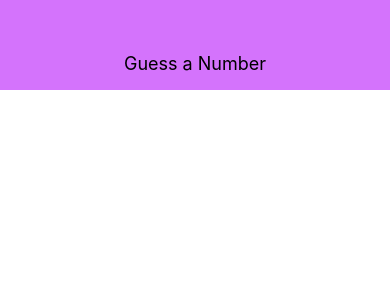
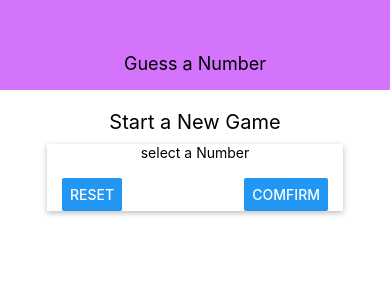
Before and after one commit to faustlarsen/react-native-guess-number, a React Native app: screen / in a window 390 px wide. Shown: the top 300 px of the page. Built offline with nearby package versions, Linux system fonts and the light colour scheme.

Commit message:
add styling to buttons

```diff
--- a/App.js
+++ b/App.js
@@ -1,12 +1,13 @@
 import React from 'react';
 import { StyleSheet, View } from 'react-native';
 import Header from './components/Header';
+import StartGameScreen from './screens/StartGameScreen';
 
 export default function App() {
   return (
     <View style={styles.screen}>
       <Header title='Guess a Number'/>
-
+      <StartGameScreen />
     </View>
   );
 }
--- a/screens/StartGame.js
+++ /dev/null
@@ -1,2 +0,0 @@
-import React from 'react';
-import { StyleSheet, View, Text} from 'react-native';
--- /dev/null
+++ b/screens/StartGameScreen.js
@@ -0,0 +1,53 @@
+import React from 'react';
+import { StyleSheet, View, Text, TextInput, Button} from 'react-native';
+
+const StartGameScreen = props => {
+  return (
+    <View style={styles.screen}>
+      <Text style={styles.title}>Start a New Game</Text>
+      <View style={styles.inputContainer}>
+        <Text>select a Number</Text>
+        <TextInput />
+        <View style={styles.buttonContainer}>
+          <Button title='Reset' onPress={() => {}}/>
+          <Button title='Comfirm' onPress={() => {}}/>
+        </View>
+      </View>
+    </View>
+  )
+};
+
+const styles = StyleSheet.create({
+  screen: {
+    flex: 1,
+    padding: 10,
+    alignItems: 'center',
+    shadowColor: 'black'
+  },
+  title: {
+    fontSize: 20,
+    marginVertical: 10,
+
+  },
+  inputContainer: {
+    width: 300,
+    maxWidth: '80%',
+    alignItems: 'center',
+    shadowColor: 'black',
+    shadowOffset: {
+      width: 0,
+      height: 2
+    },
+    shadowRadius: 6,
+    shadowOpacity: 0.26,
+    backgroundColor: 'white'
+  },
+  buttonContainer: {
+    flexDirection: 'row',
+    width: '100%',
+    justifyContent: 'space-between',
+    paddingHorizontal: 15
+  }
+});
+
+export  default StartGameScreen;
```
